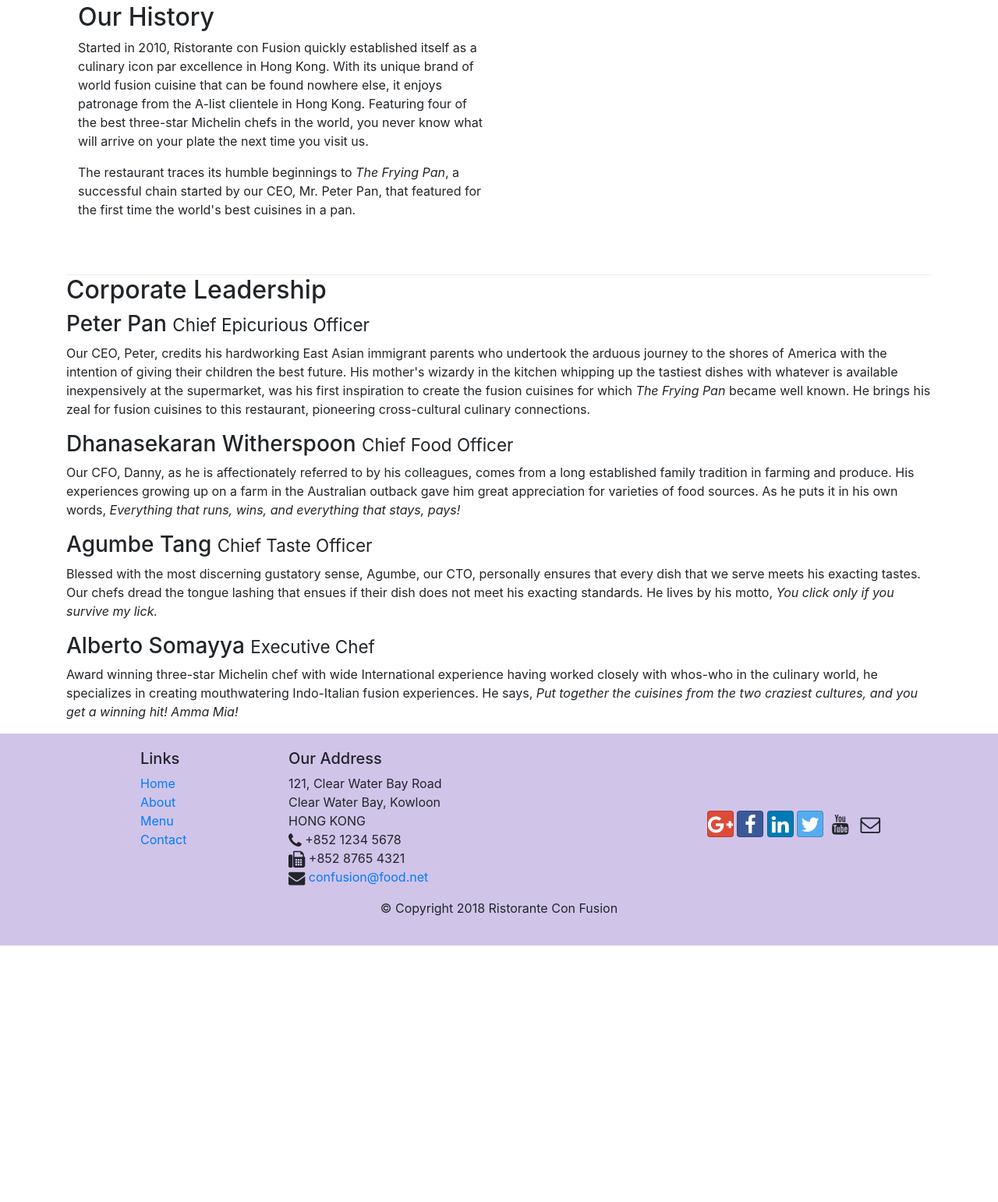
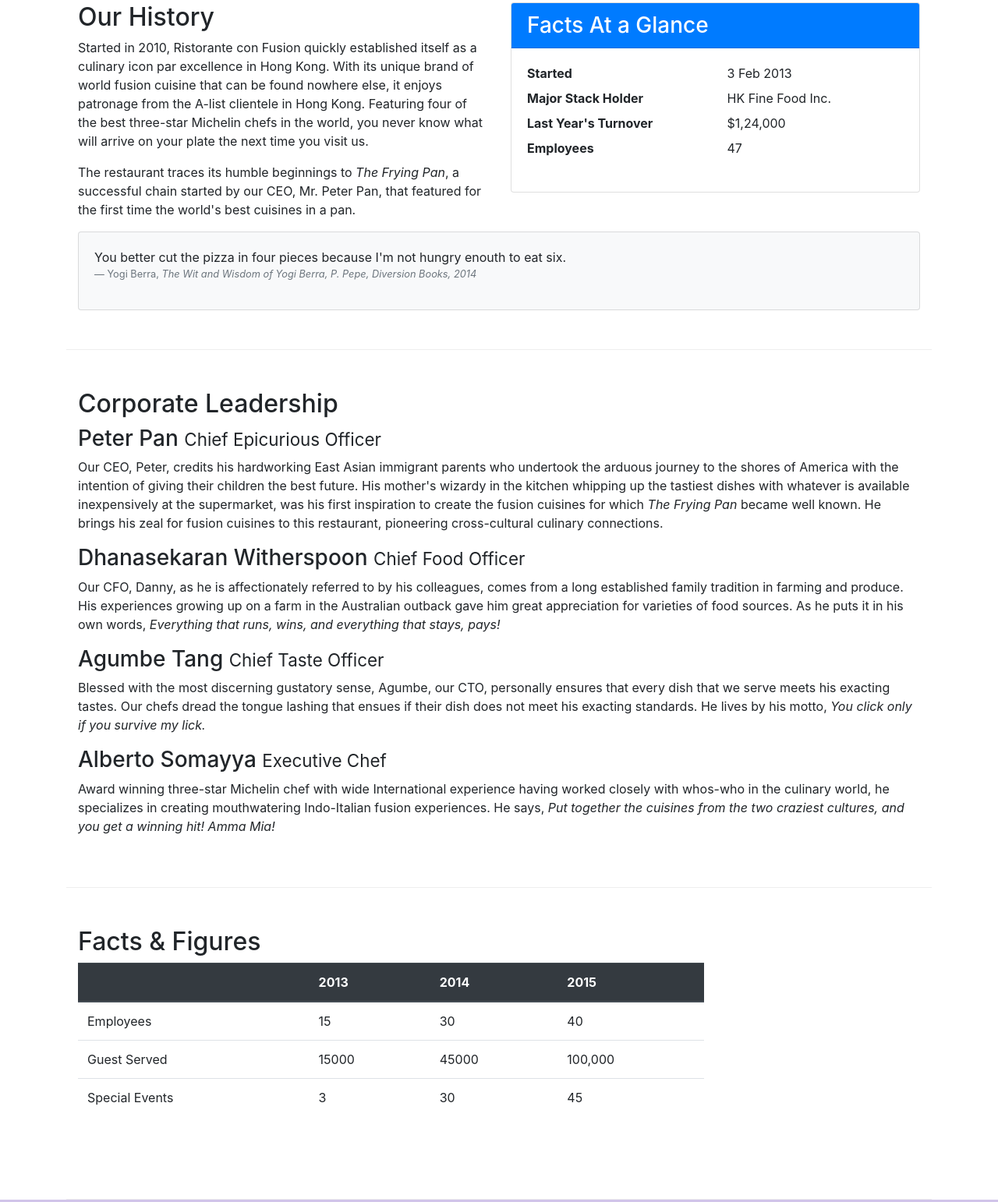
Before and after one commit to Raj-Tomar/bootstrap, a website: page aboutus.html in a window 1280 px wide. Shown: the part 512-2054 px from the top of the page at 78% size. Before the commit the page ends 1725 px from the top, so only its background shows below. Drawn offline with nearby package versions, Linux system fonts and the light colour scheme.

Commit message:
Tables and Cards

```diff
--- a/aboutus.html
+++ b/aboutus.html
@@ -63,12 +63,42 @@
                 <p>Started in 2010, Ristorante con Fusion quickly established itself as a culinary icon par excellence in Hong Kong. With its unique brand of world fusion cuisine that can be found nowhere else, it enjoys patronage from the A-list clientele in Hong Kong.  Featuring four of the best three-star Michelin chefs in the world, you never know what will arrive on your plate the next time you visit us.</p>
                 <p>The restaurant traces its humble beginnings to <em>The Frying Pan</em>, a successful chain started by our CEO, Mr. Peter Pan, that featured for the first time the world's best cuisines in a pan.</p>
             </div>
-            <div>
+            <div class="col-sm">
+                <div class="card">
+                    <h3 class="card-header bg-primary text-white">Facts At a Glance</h3>
+                    <div class="card-body">
+                        <dl class="row">
+                            <dt class="col-6">Started</dt>
+                            <dd class="col-6">3 Feb 2013</dd>
+                            <dt class="col-6">Major Stack Holder</dt>
+                            <dd class="col-6">HK Fine Food Inc.</dd>
+                            <dt class="col-6">Last Year's Turnover</dt>
+                            <dd class="col-6">$1,24,000</dd>
+                            <dt class="col-6">Employees</dt>
+                            <dd class="col-6">47</dd>
+                        </dl>
+                    </div>
+                </div>
+            </div>
+            <div class="col-12">
+                <div class="card card-body bg-light">
+                    <blockquote clas="blockquote">
+                        <!-- mb-0 means margin-bottom 0 -->
+                        <p class="mb-0">You better cut the pizza in four pieces
+                            because I'm not hungry enouth to eat six.
+                        </p>
+                        <footer class="blockquote-footer">Yogi Berra,
+                            <cite title="Source Title">The Wit and Wisdom of Yogi Berra,
+                                P. Pepe, Diversion Books, 2014
+                            </cite>
+                        </footer>
+                    </blockquote>
+                </div>
             </div>
         </div>
 
 
-        <div class="row">
+        <div class="row row-content">
             <div class="col-12 col-sm6 ">
                 <h2>Corporate Leadership</h2>
                 <h3>Peter Pan <small>Chief Epicurious Officer</small></h3>
@@ -81,7 +111,46 @@
                 <p class="d-none d-sm-block">Award winning three-star Michelin chef with wide International experience having worked closely with whos-who in the culinary world, he specializes in creating mouthwatering Indo-Italian fusion experiences. He says, <em>Put together the cuisines from the two craziest cultures, and you get a winning hit! Amma Mia!</em></p>
             </div>
        </div>
+       <div class="row row-content">
+            <div class="col-12 col-sm-9">
+                <h2>Facts &amp; Figures</h2>
+                <div class="table-responsive">
+                    <table class="table table-stripped">
+                        <thead class="thead-dark">
+                            <tr>
+                                <th>&nbsp;</th>
+                                <th>2013</th>
+                                <th>2014</th>
+                                <th>2015</th>
+                            </tr>
+                        </thead>
+                        <tbody>
+                            <tr>
+                                <td>Employees</td>
+                                <td>15</td>
+                                <td>30</td>
+                                <td>40</td>
+                            </tr>
+                            <tr>
+                                <td>Guest Served</td>
+                                <td>15000</td>
+                                <td>45000</td>
+                                <td>100,000</td>
+                            </tr>
+                            <tr>
+                                <td>Special Events</td>
+                                <td>3</td>
+                                <td>30</td>
+                                <td>45</td>
+                            </tr>
+                        </tbody>
+                    </table>
+                </div>
+            </div>
+            <div class="col-12 col-sm-3">
 
+            </div>
+       </div>
     </div>
 
     <footer class="footer">
```
